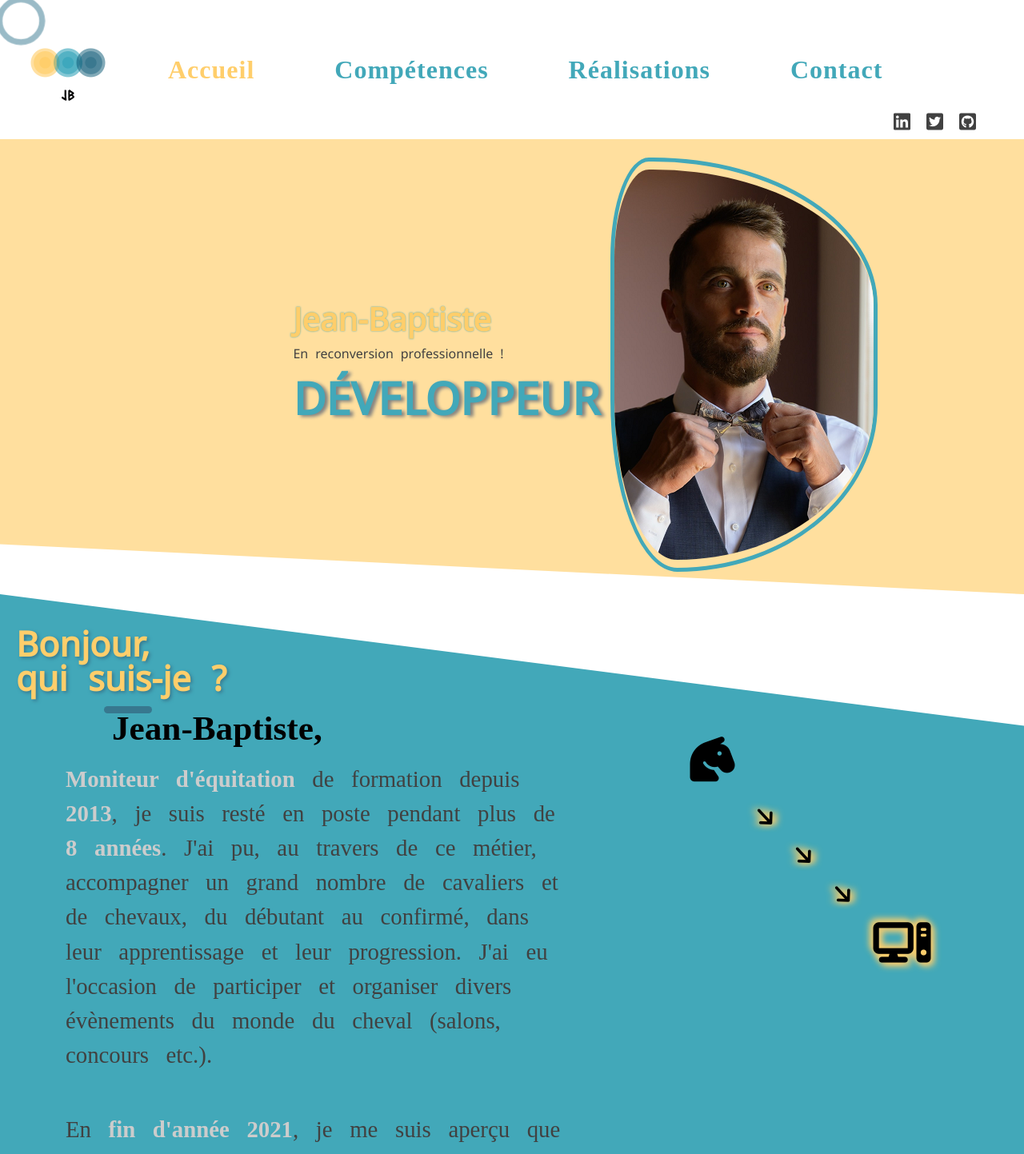
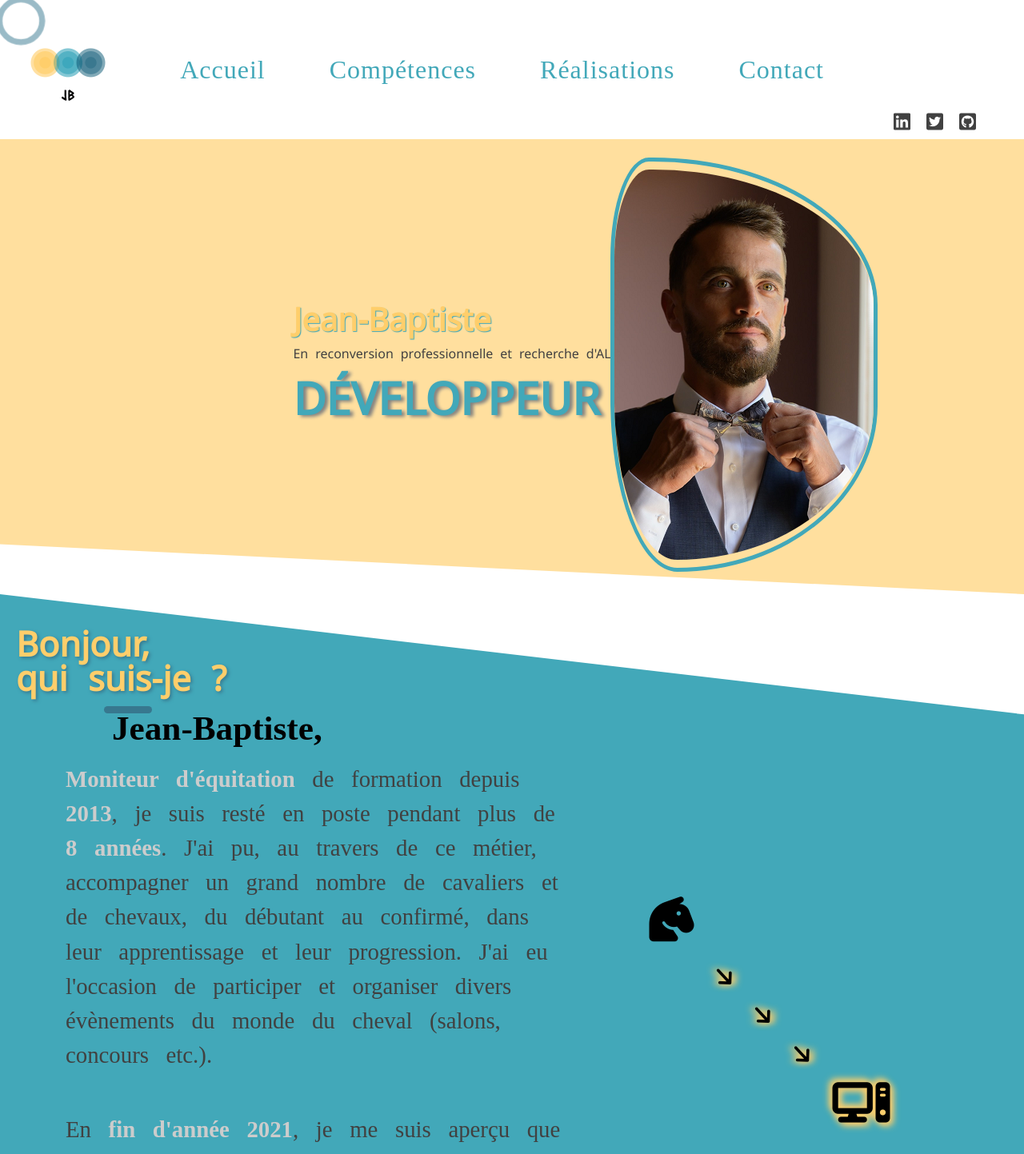
Before and after one commit to Jaybee-v/portfolio, an Angular app: page / in a window 1280 px wide. Shown: the top 1443 px of the page at 80% size. Built offline with nearby package versions, Linux system fonts and the light colour scheme; a web font is replaced by a local one.

Commit message:
navbar revisitée

```diff
--- a/src/app/components/about-me-illustration/about-me-illustration.component.scss
+++ b/src/app/components/about-me-illustration/about-me-illustration.component.scss
@@ -1,10 +1,10 @@
 .container-animations {
   position: absolute;
-  left: 74%;
+  left: 70%;
   display: flex;
   flex-direction: column;
   transform: rotate(-45deg);
-  top: 100px;
+  top: 300px;
   i {
     transform: rotate(45deg);
     padding: 30px;
--- a/src/app/components/about-me/about-me.component.html
+++ b/src/app/components/about-me/about-me.component.html
@@ -22,9 +22,7 @@
         Lors de mon adolescence, j'étais très attiré par le milieu de l'<strong
           >informatique</strong
         >
-        et le <strong>Web</strong>. Mais, comme beaucoup d'autres, je me suis
-        entendu dire que pour en faire mon métier, je devrais passer par des
-        études d'ingénieur.
+        et le <strong>Web</strong>.
 
         <br />
         Au mois de <strong>Mars 2022</strong>, avec l'arrivée d'un
--- a/src/app/components/header-title/header-title.component.html
+++ b/src/app/components/header-title/header-title.component.html
@@ -1,7 +1,7 @@
 <section id="title">
   <div class="container-title">
     <h2 class="name">Jean-Baptiste</h2>
-    <p>En reconversion professionnelle !</p>
+    <p>En reconversion professionnelle et recherche d'ALTERNANCE !</p>
     <h2>Développeur Web</h2>
   </div>
   <div class="container-image">
--- a/src/app/components/header-title/header-title.component.scss
+++ b/src/app/components/header-title/header-title.component.scss
@@ -1,12 +1,12 @@
 #title {
   padding: 23px;
-
   display: grid;
   grid-template-columns: 10% 50% 30% 10%;
   font-family: "Noto Sans", sans-serif;
   position: relative;
   background-color: #ffce6ba7;
   clip-path: polygon(0 0, 100% 0, 100% 100%, 0 89%);
+
   .container-title {
     grid-column-start: 2;
     position: relative;
@@ -24,7 +24,7 @@
       font-size: 3.5em;
     }
     h2.name {
-      text-shadow: 0 0 2px #42a8b9;
+      text-shadow: 1px 1px 1px #42a8b9;
       color: #ffce6b;
       text-transform: none;
       font-size: 2.5em;
--- a/src/app/components/navbar-menu/navbar-menu.component.scss
+++ b/src/app/components/navbar-menu/navbar-menu.component.scss
@@ -17,13 +17,21 @@ header {
         display: flex;
         margin-right: 200px;
         li {
-          padding: 50px;
+          transition: 0.8s ease-in-out;
+          &:hover {
+            transform: translate3d(0px, -10%, 0px) rotate(20deg);
+            background-color: #42a8b9;
+            border-radius: 15px;
+          }
+
           a {
+            padding: 30px 40px;
             letter-spacing: 1px;
             font-size: 2em;
             color: #42a8b9;
-            font-weight: 600;
-            &.active {
+            font-weight: 200;
+            transition: 0.5s ease-in-out;
+            &:hover {
               color: #ffce6b;
               font-weight: 900;
             }
```
